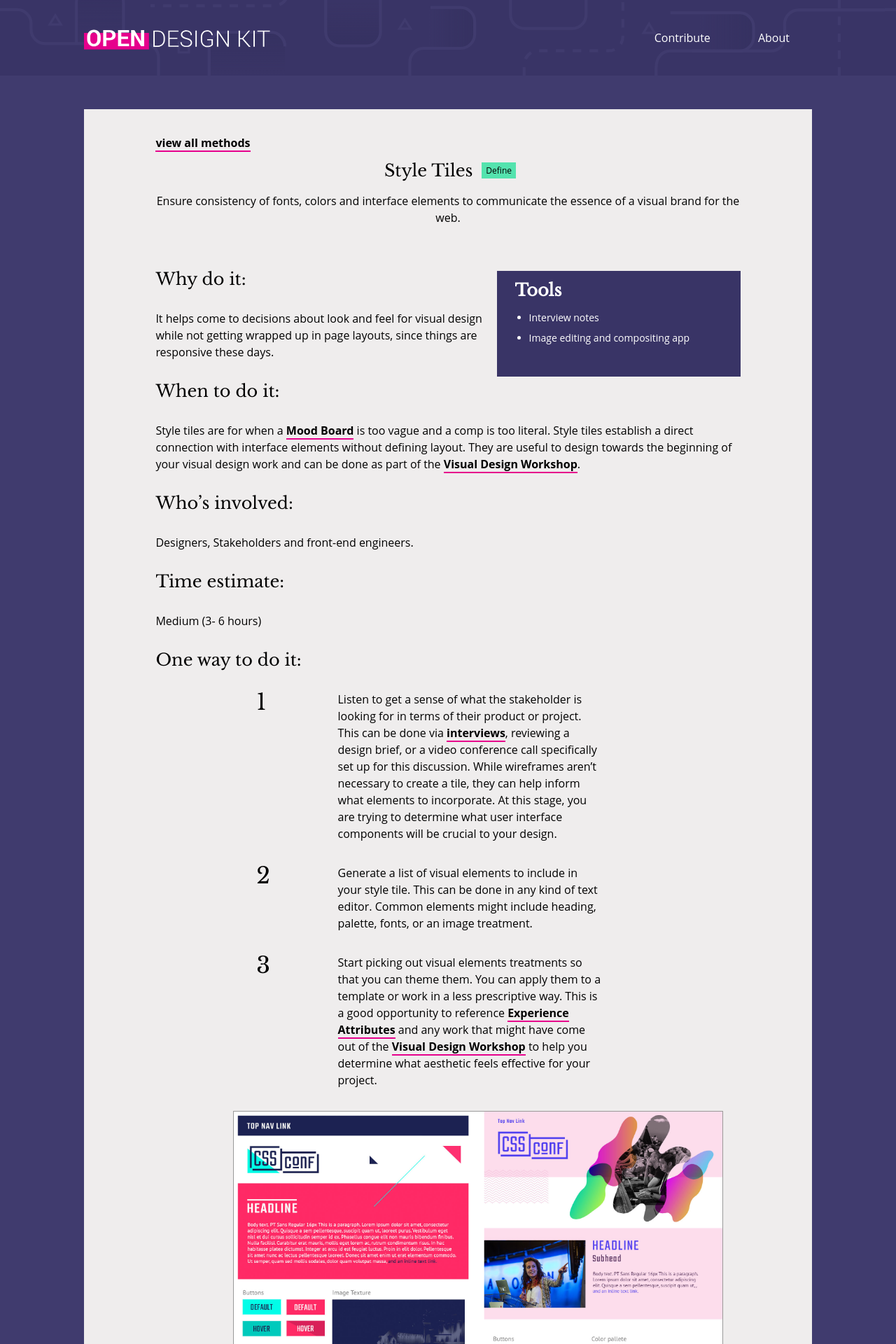
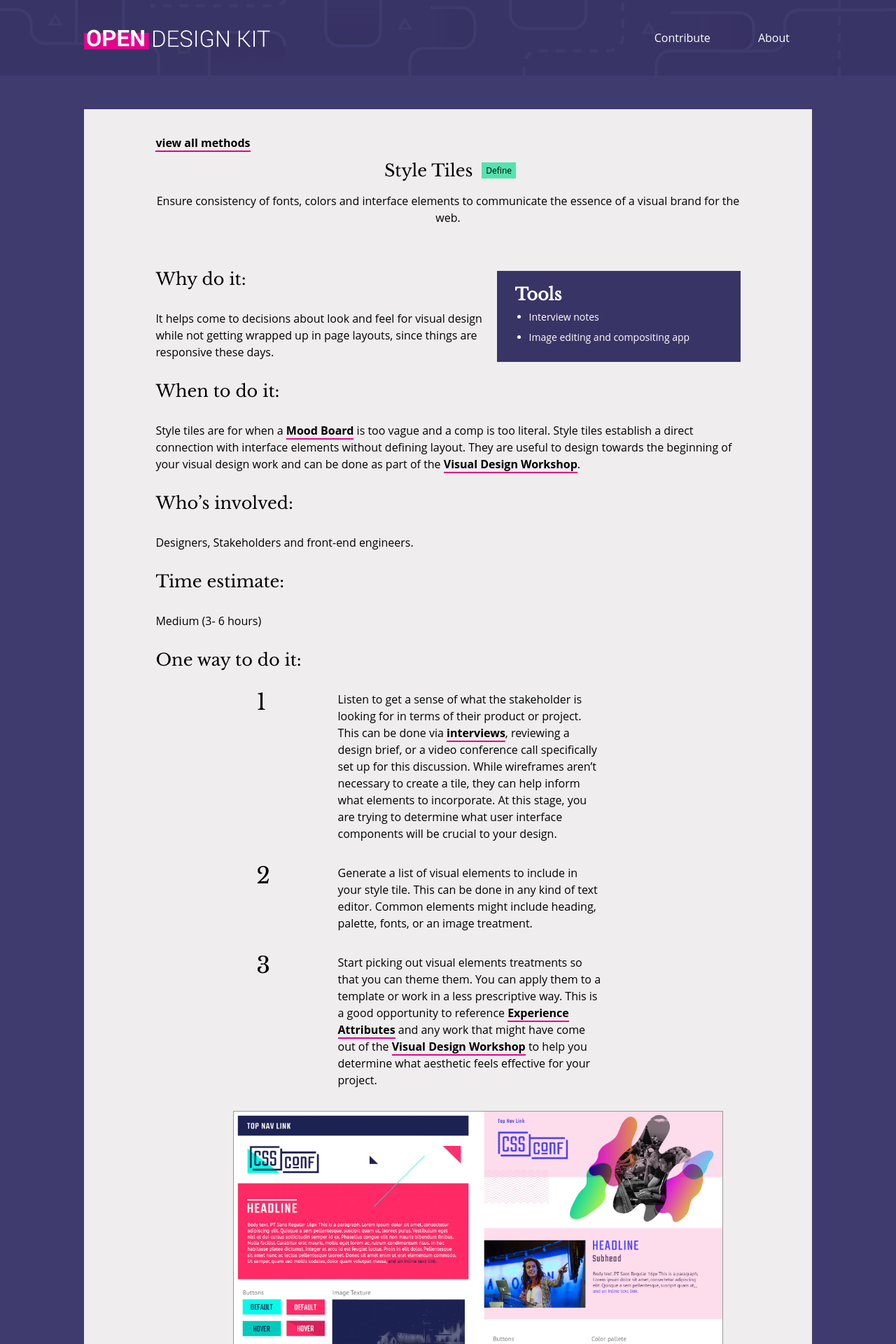
Before and after one commit to open-design-kit/opendesignkit, a Jekyll site: the page built from _methods/Style-Tiles.md, in a window 1280 px wide. Shown: the top 1920 px of the page at 70% size. Built offline with Jekyll 4.4.1, drawn with Linux system fonts in a browser that asks for light colours.

Commit message:
evening out of padding top and bottom for the tools box, for #151

```diff
--- a/css/styles.css
+++ b/css/styles.css
@@ -1165,7 +1165,7 @@
     background-color: #393466;
     color: #fff;
     margin: 1rem 0;
-    padding: 14px 26px;
+    padding: 20px 26px 14px;
 
 }
 
@@ -1198,7 +1198,7 @@
     padding: 0;
 }
 
-.tools-list {
+.method-content .tools-list {
     margin: 0;
     padding: 0;
 }
```
